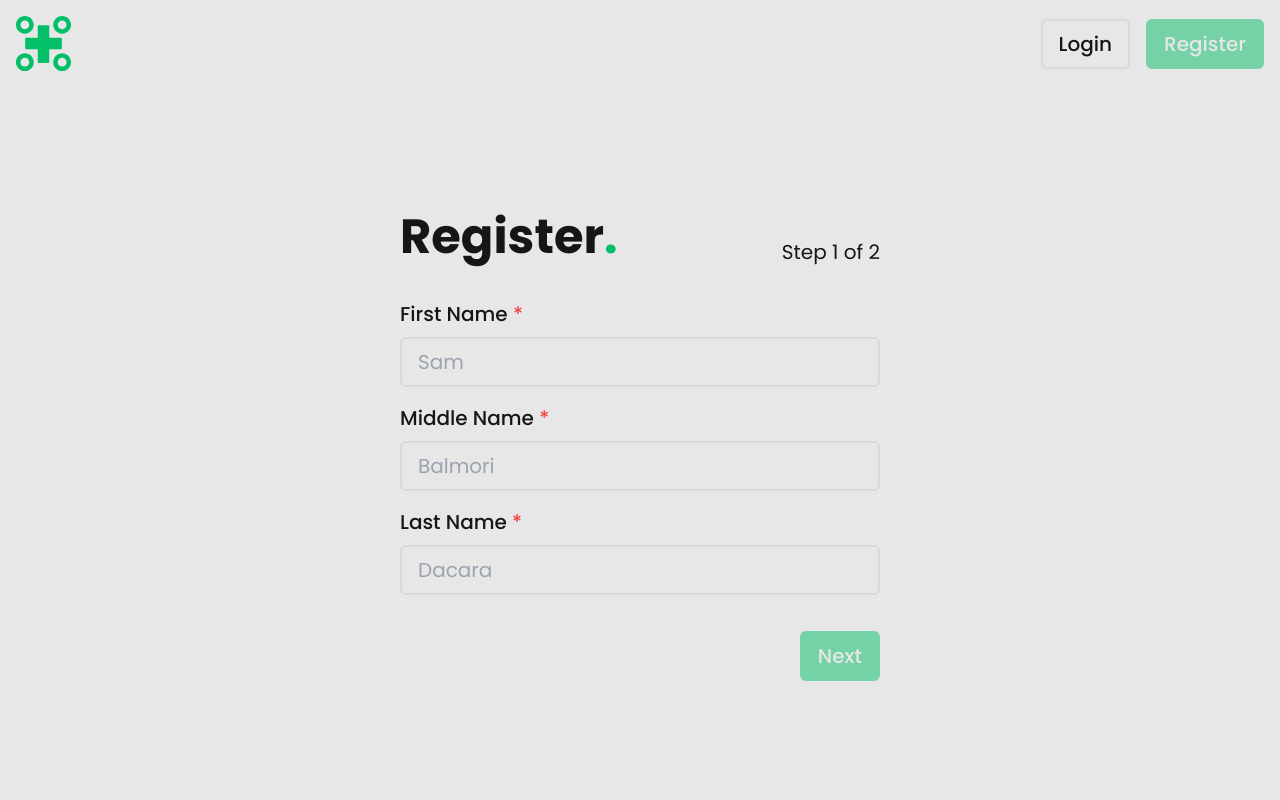
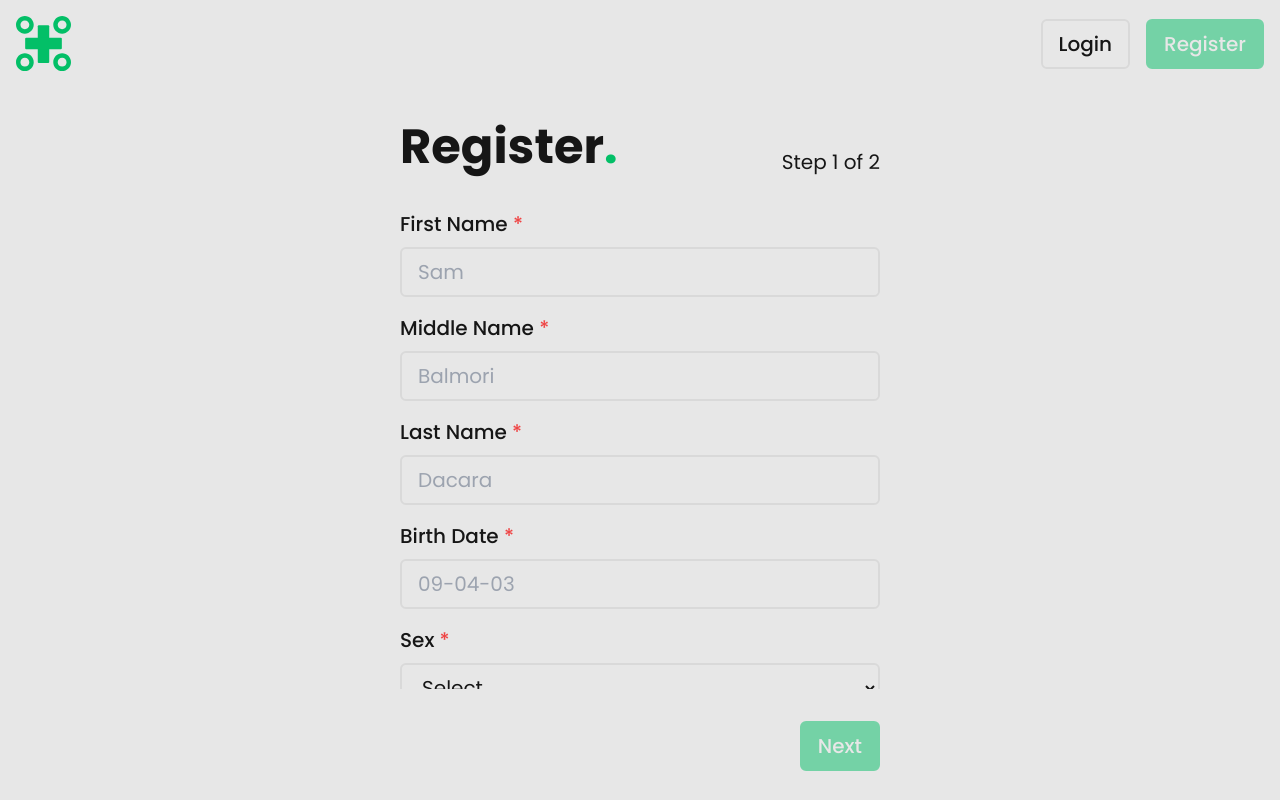
Before and after one commit to Samshh/OBGYN-Website, a React (Vite) app in the folder frontend/: page /register in a window 1280 px wide. Built offline with nearby package versions, Linux system fonts and the light colour scheme.

Commit message:
fixing overflows

```diff
--- a/frontend/src/folds/register-fold/index.tsx
+++ b/frontend/src/folds/register-fold/index.tsx
@@ -62,7 +62,7 @@ export default function RegisterFold() {
             <p>Step {step} of 2</p>
           </div>
           <div className="overflow-y-scroll">
-            <div className="flex flex-col gap-[1rem] h-[300px]">
+            <div className="flex flex-col gap-[1rem] h-[320px] md:h-[480px]">
               {step === 1 ? (
                 <RegisterStep1 />
               ) : step === 2 ? (
--- a/frontend/src/index.css
+++ b/frontend/src/index.css
@@ -15,6 +15,7 @@
   #root {
     width: 100%;
     min-height: 100vh;
+    @apply overflow-x-hidden;
   }
 
   ::-webkit-scrollbar {
```
